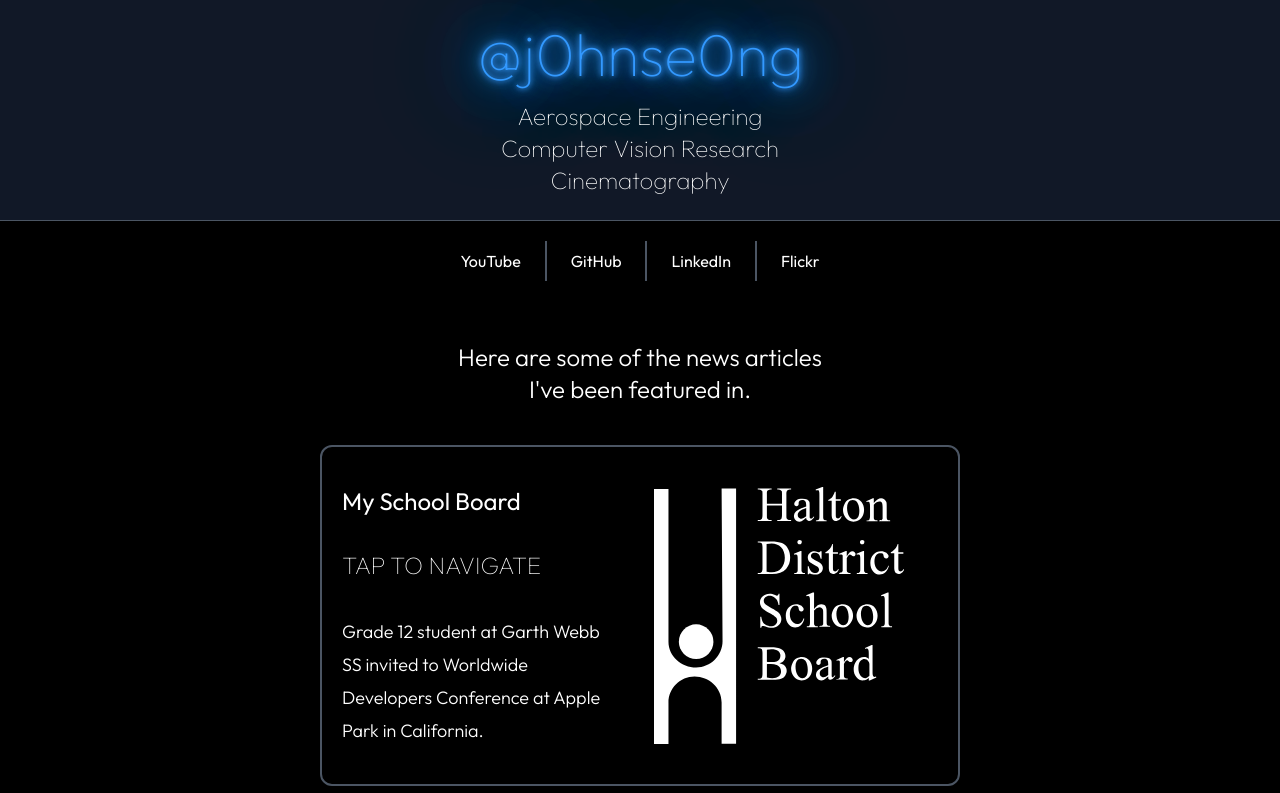
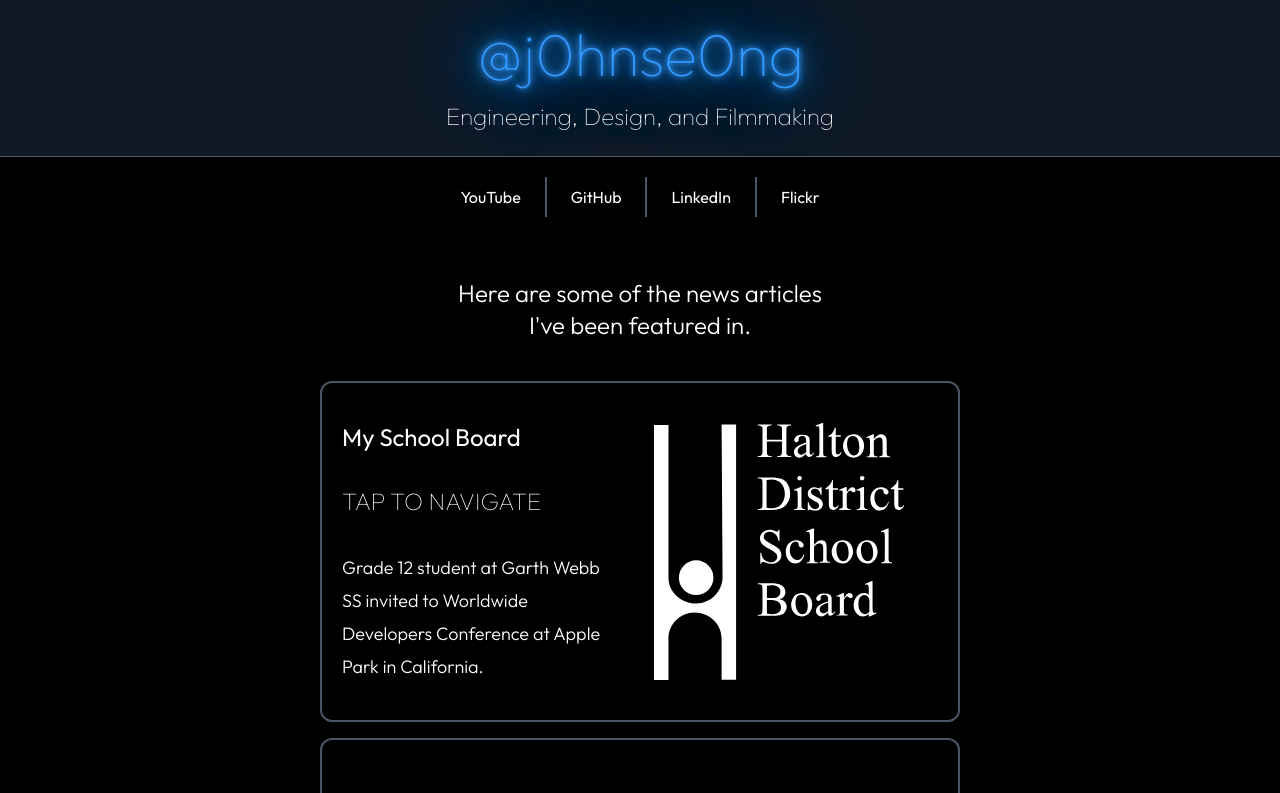
Before and after one commit to wonmor/johnS-web, a Next.js app: page /articles in a window 1280 px wide. Shown: the top 793 px of the page. Built offline with nearby package versions, Linux system fonts and the light colour scheme.

Commit message:
Updated stuff

```diff
--- a/app/layout.tsx
+++ b/app/layout.tsx
@@ -6,7 +6,7 @@ import { Outfit } from "next/font/google";
 import "./globals.css";
 
 const font = Outfit({
-  subsets: ["latin"]
+  subsets: ["latin"],
 });
 
 export const metadata = {
@@ -38,16 +38,17 @@ export default function RootLayout({
         <a href="/">
           <header className="p-6 border-b border-gray-600 bg-gray-900 justify-center items-center text-center flex flex-col gap-4 mb-5">
             <div className="flex flex-col gap-4 items-center">
-            <h1 className="text-6xl font-thin neon-title flicker">@j0hnse0ng</h1>
+              <h1 className="text-6xl font-thin neon-title flicker">
+                @j0hnse0ng
+              </h1>
             </div>
             <p className="text-2xl font-thin">
-              Aerospace Engineering<br />Computer Vision Research<br />Cinematography
+              Engineering, Design, and Filmmaking
             </p>
           </header>
         </a>
 
         <div className="w-fit m-auto flex flex-wrap gap-4 justify-center rounded-lg pb-5">
-
           <a
             className="bg-transparent text-white hover:bg-gray-800 rounded-lg p-2"
             href="https://www.youtube.com/channel/UC2O-C28dSgDTZcYxv9OX20w"
--- a/app/page.tsx
+++ b/app/page.tsx
@@ -214,7 +214,7 @@ function PortfolioContent() {
               rel="noopener noreferrer"
               className="mt-2 mb-5 inline-block px-4 py-2 bg-black text-white text-sm font-semibold rounded-lg hover:bg-blue-700"
             >
-              View my Previous Works/Gigs
+              View Samples of my Photos
             </a>
         </div>
 
@@ -284,6 +284,12 @@ function PortfolioContent() {
             <span className="font-semibold">Public Outreach, </span>
             Garth Webb Robotics · Seasonal · Oct 2021 - Apr 2022
           </p>
+
+          <p className="text-md text-gray-400 mt-1">
+              I also happen to be an avid filmmaker who is trying to enter the Hollywood industry! I have experience with both cinematography (assisting the business school to take candid shots and portraits) as well as CGI/VFX using Blender.
+              Check out my filmography/portfolio <a href="https://drive.google.com/file/d/1pMhuKsz90JDSwXpynwpho4C5jbflLNeI/view?usp=sharing"  target="_blank"
+              rel="noopener noreferrer" className="text-white hover:underline">here</a>.
+            </p>
         </div>
       </section>
     </div>
```
Lines whose indentation alone changed are shown as unchanged.
